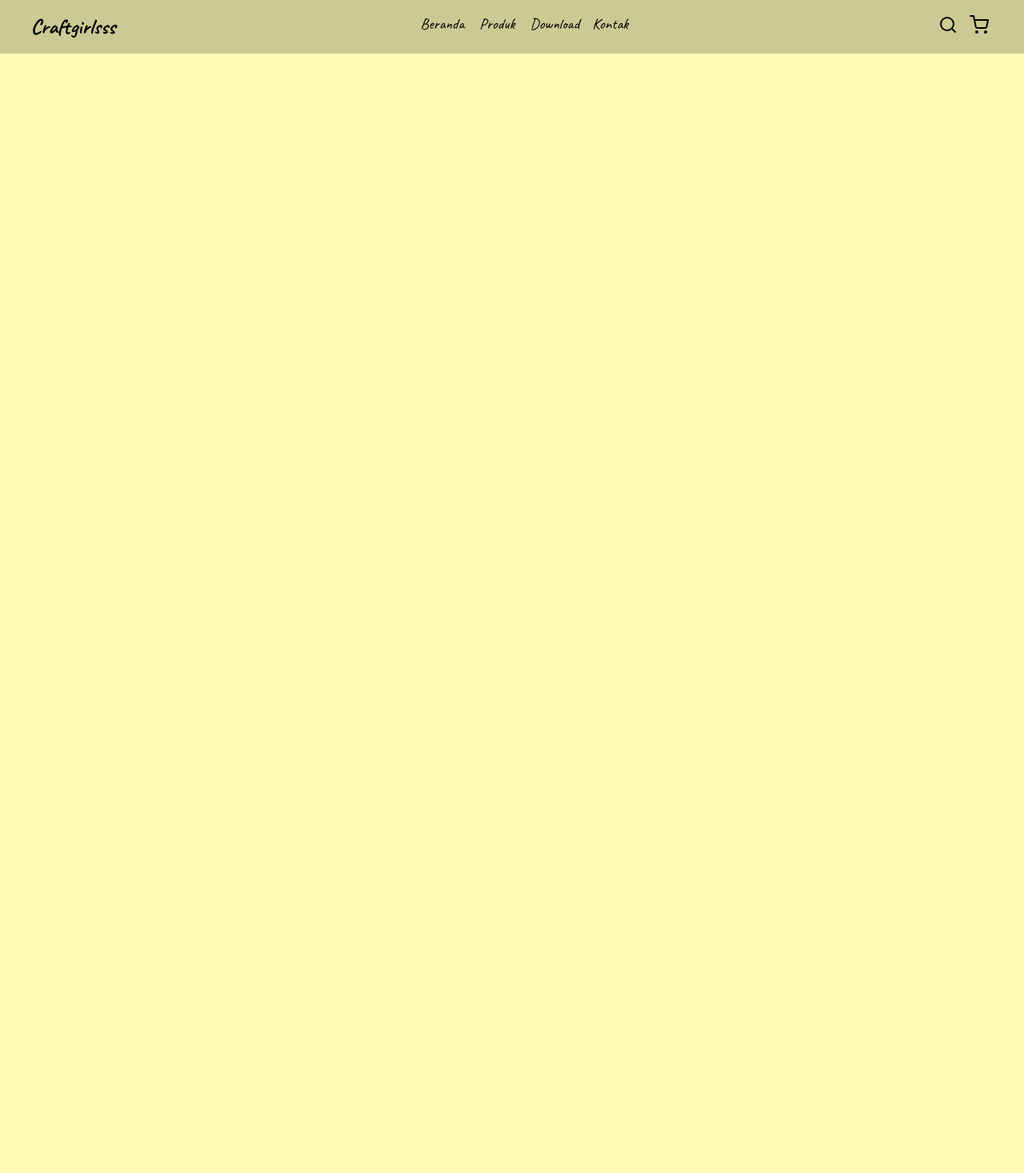
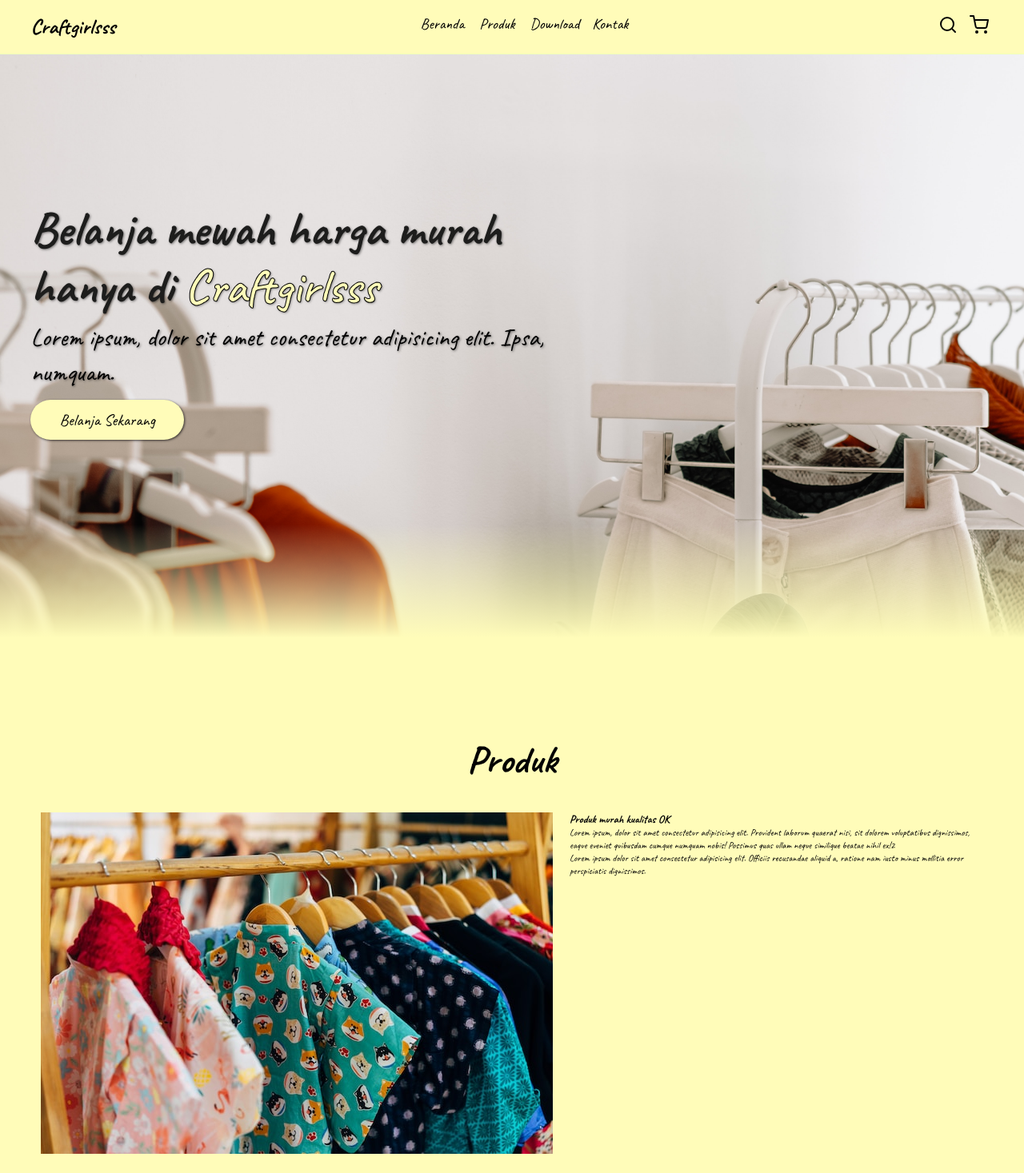
Before and after one commit to craftgirlsss/craftgirlsss-web, a plain HTML site: page index.html in a window 1280 px wide. Shown: the top 1467 px of the page at 80% size. Before the commit the page ends 800 px from the top, so only its background shows below. Drawn offline with nearby package versions, Linux system fonts and the light colour scheme.

Commit message:
add Hero page

```diff
--- a/css/style.css
+++ b/css/style.css
@@ -16,6 +16,7 @@ body {
   font-family: "Caveat", cursive;
   background-color: var(--bg);
   color: #010101;
+  min-height: 2000px;
 }
 
 /* Navbar */
@@ -24,7 +25,7 @@ body {
   justify-content: space-between;
   align-items: center;
   padding: 1.4rem 3%;
-  background-color: rgba(1, 1, 1, 0.2);
+  background-color: #fffcb9;
   border-bottom: 0.5px solid #f0ffb9;
   position: fixed;
   top: 0;
@@ -47,14 +48,14 @@ body {
 }
 
 .navbar .navbar-nav a:hover {
-  color: #f0ffb9;
+  color: red;
 }
 
 .navbar .navbar-nav a::after {
   content: "";
   display: block;
   padding-bottom: 0.5rem;
-  border-bottom: 0.1rem solid var(--primary);
+  border-bottom: 0.1rem solid red;
   transform: scaleX(0);
   transition: 0.2s linear;
 }
@@ -69,11 +70,100 @@ body {
 }
 
 .navbar .navbar-extra a:hover {
-  color: #f0ffb9;
+  color: red;
 }
 
 #hamburger-menu {
   display: none;
+}
+
+/* hero section */
+.hero {
+  min-height: 100vh;
+  display: flex;
+  align-items: center;
+  background-repeat: no-repeat;
+  background-size: cover;
+  /* background-image: url(../assets/background-image.jpg); */
+  background-position: center;
+  position: relative;
+}
+
+.hero::after {
+  content: "";
+  display: block;
+  position: absolute;
+  width: 100%;
+  height: 30%;
+  background: linear-gradient(0deg, #fffcb9 1%, rgba(255, 255, 255, 0) 60%);
+  bottom: 0;
+}
+
+.hero .content {
+  padding: 1.3rem 3%;
+  max-width: 60rem;
+}
+
+.hero .content h1 {
+  font-size: 5em;
+  color: #1d1d1c;
+  line-height: 1.2;
+  font-weight: 900px;
+  text-shadow: 1px 1px 3px rgba(1, 1, 1, 0.5);
+}
+
+.hero .content h1 span {
+  color: #fffcb9;
+  -webkit-text-stroke-width: 1px;
+  -webkit-text-stroke-color: black;
+}
+
+.hero .content p {
+  font-size: 2.6rem;
+  margin-top: 0.5rem;
+  line-height: 1.4;
+  font-weight: 100;
+  text-shadow: 1px 1px 3px rgba(1, 1, 1, 0.5);
+}
+
+.hero .content .cta {
+  margin-top: 1rem;
+  display: inline-block;
+  padding: 1rem 3rem;
+  font-size: 1.7rem;
+  color: black;
+  background-color: #fffcb9;
+  border-radius: 30px;
+  box-shadow: 1px 1px 3px rgba(2, 2, 2, 0.7);
+}
+
+/* Product Section */
+.product {
+  padding: 10rem 4% 1.4rem;
+}
+
+.product h2 {
+  text-align: center;
+  font-size: 4em;
+  margin-bottom: 3rem;
+  color: #010101;
+}
+
+.product .row {
+  display: flex;
+}
+
+.product .row .product-img {
+  flex: 1 1 45rem;
+}
+
+.product .roq .product-img img {
+  width: 100%;
+}
+
+.product .row .content {
+  flex: 1 1 35rem;
+  padding: 0 1rem;
 }
 
 /* Media Queries */
@@ -99,7 +189,7 @@ body {
     position: absolute;
     top: 100%;
     right: -100%;
-    background-color: #79ee6e;
+    background-color: #79ee6eb6;
     width: 20rem;
     height: 100vh;
     border-top-left-radius: 20px;
--- a/index.html
+++ b/index.html
@@ -33,8 +33,8 @@
 
       <!-- Menus-Navbar -->
       <div class="navbar-nav">
-        <a href="#">Beranda</a>
-        <a href="#menu">Produk</a>
+        <a href="#home">Beranda</a>
+        <a href="#product">Produk</a>
         <a href="#download">Download</a><a href="#contact">Kontak</a>
       </div>
 
@@ -46,6 +46,48 @@
       </div>
     </nav>
     <!-- Navbar end -->
+
+    <!-- Hero Section Start -->
+    <section
+      class="hero"
+      id="home"
+      style="background-image: url('assets/background-image.jpg')"
+    >
+      <main class="content">
+        <h1>Belanja mewah harga murah hanya di <span>Craftgirlsss</span></h1>
+        <p>
+          Lorem ipsum, dolor sit amet consectetur adipisicing elit. Ipsa,
+          numquam.
+        </p>
+        <a href="#" class="cta">Belanja Sekarang</a>
+      </main>
+    </section>
+    <!-- Hero Section End -->
+
+    <!-- Product section start -->
+    <section id="product" class="product">
+      <h2>Produk</h2>
+      <div class="row">
+        <div class="product-img">
+          <img src="assets/image-1.jpg" alt="Produk" />
+        </div>
+        <div class="content">
+          <h3>Produk murah kualitas OK</h3>
+          <p>
+            Lorem ipsum, dolor sit amet consectetur adipisicing elit. Provident
+            laborum quaerat nisi, sit dolorem voluptatibus dignissimos, eaque
+            eveniet quibusdam cumque numquam nobis! Possimus quas ullam neque
+            similique beatae nihil ex!2
+          </p>
+          <p>
+            Lorem ipsum dolor sit amet consectetur adipisicing elit. Officiis
+            recusandae aliquid a, ratione nam iusto minus mollitia error
+            perspiciatis dignissimos.
+          </p>
+        </div>
+      </div>
+    </section>
+    <!-- Product section end -->
 
     <!-- Javascript SideBar -->
     <script>
```
Also changed, not shown: assets/backgroung-image.jpg (added), assets/image-1.jpg (added).
